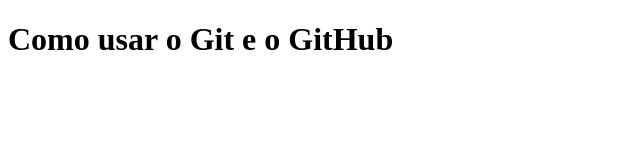
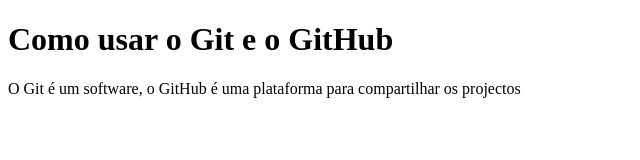
Before and after one commit to RestauranteIpil/Gestao-De-Restaurante.github, a plain HTML site: page index.html in a window 1280 px wide. Shown: the whole page, without its empty margins (0-640 px from the left). Drawn offline with Linux system fonts and the light colour scheme.

Commit message:
Inserindo o parágrafo

```diff
--- a/index.html
+++ b/index.html
@@ -6,5 +6,7 @@
 </head>
 <body>
     <h1>Como usar o Git e o GitHub</h1>
+    <p>O Git é um software, o GitHub é uma plataforma para compartilhar os projectos
+    </p>
 </body>
 </html>
```
